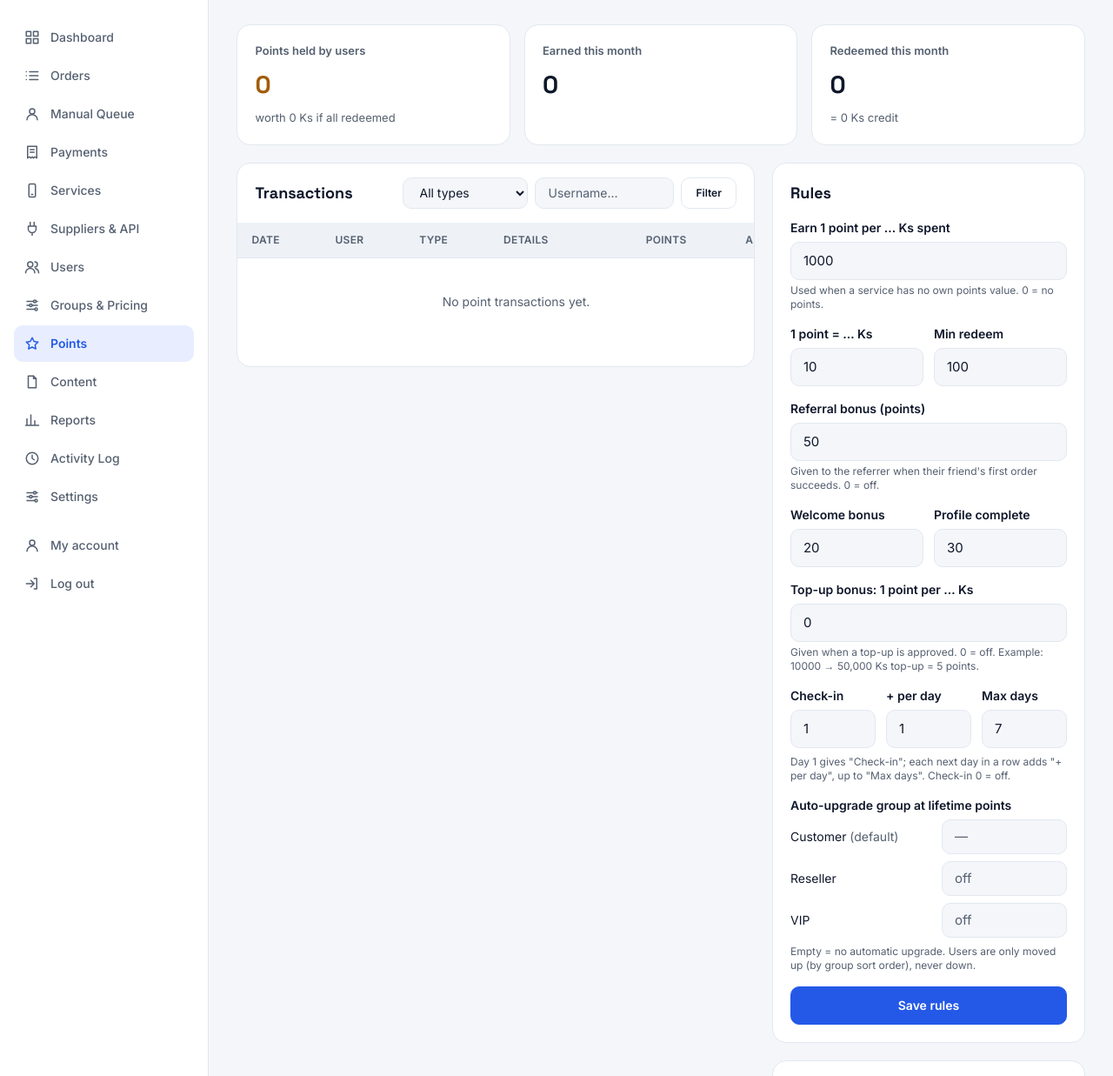
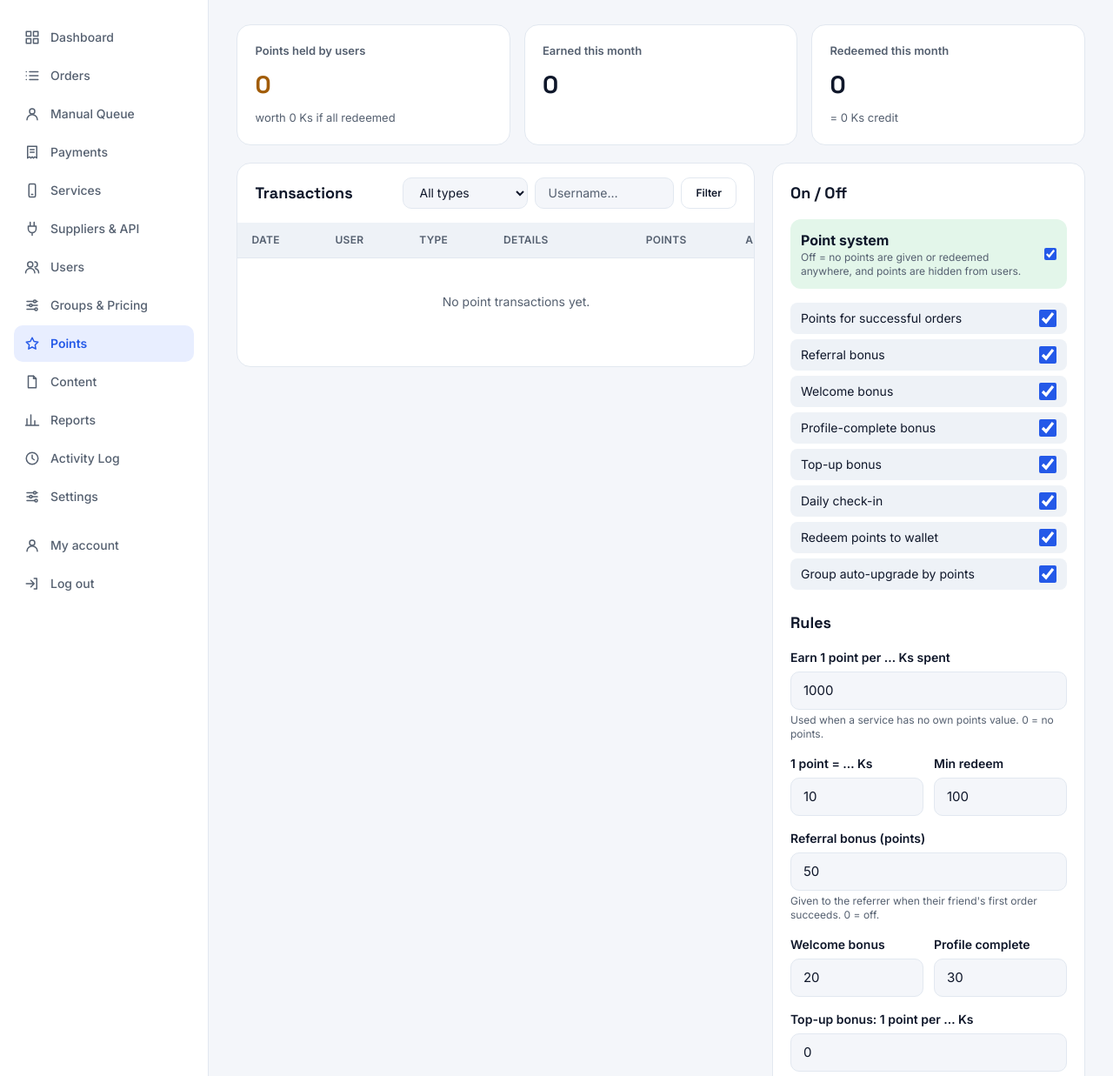
Before and after one commit to shwesiads-ctrl/UnlockHub, a Laravel app: page /admin/points in a window 1280 px wide. Shown: the part 77-1314 px from the top of the page at 87% size. Run offline with Laravel 12, Linux system fonts and the light colour scheme; the visitor is signed in with stand-in values (Sample User, id 1); data comes from the database, SQL or seed files in the repository; data that the repository does not hold is empty; style sheets or scripts are compiled from the project's sources; some libraries are stand-ins or nearby versions.

Commit message:
Points: master on/off and per-feature switches
- Admin › Points › On / Off: whole point system, plus orders, referral, welcome,
  profile, top-up, daily check-in, redeem and group auto-upgrade separately
- PointService::rules() returns 0 for anything switched off, so orders,
  check-in, top-ups, referrals and views all follow the switches; rawRules()
  keeps the saved numbers for the admin form
- System off: points hidden from headers, account menu, dashboard and service
  pages; points page and redeem are blocked; balances are kept

Co-Authored-By: Claude Opus 5.5 <noreply@anthropic.com>
Claude-Session: https://claude.ai/code/session_01JkMMX83bYHTZuy9r3QyGNs

```diff
--- a/app/Http/Controllers/Account/PointsController.php
+++ b/app/Http/Controllers/Account/PointsController.php
@@ -30,6 +30,8 @@ class PointsController extends Controller
 
     public function index(Request $request): View
     {
+        abort_unless(PointService::systemOn(), 404);
+
         $user = $request->user()->load('group');
         $rules = PointService::rules();
 
@@ -76,6 +78,8 @@ class PointsController extends Controller
 
     public function redeem(Request $request): RedirectResponse
     {
+        abort_unless(PointService::on('redeem'), 403, 'Redeeming points is turned off.');
+
         $user = $request->user();
         $rules = PointService::rules();
 
--- a/app/Http/Controllers/Admin/PointsController.php
+++ b/app/Http/Controllers/Admin/PointsController.php
@@ -37,7 +37,9 @@ class PointsController extends Controller
         ];
 
         return view('admin.points.index', [
-            'rules' => PointService::rules(),
+            'rules' => PointService::rawRules(),
+            'effective' => PointService::rules(),
+            'features' => PointService::FEATURES,
             'groups' => UserGroup::orderBy('sort')->get(),
             'transactions' => $transactions,
             'totals' => $totals,
@@ -62,6 +64,11 @@ class PointsController extends Controller
             'thresholds' => ['array'],
             'thresholds.*' => ['nullable', 'integer', 'min:1'],
         ]);
+
+        Setting::put('points.enabled', $request->boolean('enabled') ? '1' : '0');
+        foreach (array_keys(PointService::FEATURES) as $feature) {
+            Setting::put("points.on.{$feature}", $request->boolean("on_{$feature}") ? '1' : '0');
+        }
 
         foreach (['per_ks', 'redeem_rate', 'redeem_min', 'referral_bonus', 'signup_bonus', 'profile_bonus', 'topup_per_ks', 'checkin_points', 'checkin_streak_bonus', 'checkin_streak_max'] as $key) {
             Setting::put('points.'.$key, (string) $data[$key]);
--- a/app/Models/Service.php
+++ b/app/Models/Service.php
@@ -89,11 +89,15 @@ class Service extends Model
     /** Points earned for one successful order of this service. */
     public function pointsFor(string $price): int
     {
+        if (! \App\Services\PointService::on('order')) {
+            return 0;
+        }
+
         if ($this->points !== null) {
             return $this->points;
         }
 
-        $perKs = (int) setting('points.per_ks', 1000); // 1 point per X Ks
+        $perKs = \App\Services\PointService::rules()['per_ks']; // 1 point per X Ks
 
         return $perKs > 0 ? intdiv((int) $price, $perKs) : 0;
     }
--- a/app/Services/PointService.php
+++ b/app/Services/PointService.php
@@ -36,8 +36,55 @@ class PointService
         return $points > 0 ? $this->apply($user, -$points, $type, $reference, $description) : null;
     }
 
-    /** Settings with defaults, in one place for views and logic. */
+    /** Parts of the point system that can be switched on/off in Admin › Points. */
+    public const FEATURES = [
+        'order' => 'Points for successful orders',
+        'referral' => 'Referral bonus',
+        'signup' => 'Welcome bonus',
+        'profile' => 'Profile-complete bonus',
+        'topup' => 'Top-up bonus',
+        'checkin' => 'Daily check-in',
+        'redeem' => 'Redeem points to wallet',
+        'upgrade' => 'Group auto-upgrade by points',
+    ];
+
+    /** Master switch for the whole point system. */
+    public static function systemOn(): bool
+    {
+        return setting('points.enabled', '1') === '1';
+    }
+
+    public static function on(string $feature): bool
+    {
+        return self::systemOn() && setting("points.on.{$feature}", '1') === '1';
+    }
+
+    /**
+     * Effective rules: anything switched off counts as 0, so every caller
+     * (orders, check-in, top-ups, views) respects the switches automatically.
+     */
     public static function rules(): array
+    {
+        $r = self::rawRules();
+
+        $off = [
+            'order' => ['per_ks'], 'referral' => ['referral_bonus'], 'signup' => ['signup_bonus'],
+            'profile' => ['profile_bonus'], 'topup' => ['topup_per_ks'], 'checkin' => ['checkin_points'],
+            'redeem' => ['redeem_rate'],
+        ];
+        foreach ($off as $feature => $keys) {
+            if (! self::on($feature)) {
+                foreach ($keys as $k) {
+                    $r[$k] = 0;
+                }
+            }
+        }
+
+        return $r;
+    }
+
+    /** Values as saved (for the admin form). */
+    public static function rawRules(): array
     {
         return [
             'per_ks' => (int) setting('points.per_ks', 1000),
@@ -59,7 +106,7 @@ class PointService
         $rules = self::rules();
 
         if ($rules['redeem_rate'] <= 0) {
-            throw new InvalidArgumentException('Redeeming points is turned off.');
+            throw new InvalidArgumentException('Redeeming points is turned off right now.');
         }
 
         if ($points < $rules['redeem_min']) {
@@ -203,6 +250,10 @@ class PointService
     /** Move the user up to the highest group whose threshold they've reached. Never moves down. */
     public function maybeUpgradeGroup(User $user): void
     {
+        if (! self::on('upgrade')) {
+            return;
+        }
+
         $groups = UserGroup::whereNotNull('min_points_for_auto_upgrade')
             ->where('min_points_for_auto_upgrade', '>', 0)
             ->orderByDesc('min_points_for_auto_upgrade')->get();
--- a/resources/views/account/dashboard.blade.php
+++ b/resources/views/account/dashboard.blade.php
@@ -22,11 +22,13 @@
         <span class="font-display text-[30px] font-bold">{{ money($user->balance) }}</span>
         <a href="{{ route('account.funds.index') }}" class="text-white hover:text-white text-[13px] font-semibold">Add funds →</a>
     </div>
+    @if (\App\Services\PointService::systemOn())
     <div class="card p-5 flex flex-col gap-2">
         <span class="text-[13px] font-semibold text-muted">Points</span>
         <span class="font-display text-[30px] font-bold text-point">{{ number_format($user->points) }} pts</span>
         <span class="text-[13px] text-muted">= {{ money($pointsValue) }} credit · <a href="{{ route('account.points') }}">Redeem</a></span>
     </div>
+    @endif
     <div class="card p-5 flex flex-col gap-2">
         <span class="text-[13px] font-semibold text-muted">Orders in process</span>
         <span class="font-display text-[30px] font-bold">{{ $stats['open'] }}</span>
--- a/resources/views/account/points.blade.php
+++ b/resources/views/account/points.blade.php
@@ -92,6 +92,8 @@
                 </div>
                 <div class="flex justify-between text-sm p-3 rounded-[10px] bg-point-soft text-point font-semibold"><span>You get</span><span data-redeem-value>{{ money(old('points', $user->points) * $rules['redeem_rate']) }}</span></div>
                 <button class="btn btn-primary">Convert to wallet credit</button>
+            @elseif ($rules['redeem_rate'] <= 0)
+                <div class="rounded-[10px] px-3 py-2.5 bg-surface-2 text-sm text-muted">Redeeming points is turned off right now. Your points are kept.</div>
             @else
                 <div class="rounded-[10px] px-3 py-2.5 bg-surface-2 text-sm text-muted">
                     You need {{ number_format(max(0, $rules['redeem_min'] - $user->points)) }} more points to redeem.
--- a/resources/views/admin/points/index.blade.php
+++ b/resources/views/admin/points/index.blade.php
@@ -49,7 +49,25 @@
     <aside class="flex-[1_1_360px] min-w-0 flex flex-col gap-5">
         <form method="POST" action="{{ route('admin.points.rules') }}" class="card p-5 flex flex-col gap-4">
             @csrf @method('PUT')
-            <h2 class="m-0 text-lg font-bold">Rules</h2>
+            <h2 class="m-0 text-lg font-bold">On / Off</h2>
+            <label class="flex items-center justify-between gap-3 p-3 rounded-xl {{ setting('points.enabled', '1') === '1' ? 'bg-ok-soft' : 'bg-danger-soft' }}">
+                <span class="flex flex-col">
+                    <span class="font-bold">Point system</span>
+                    <span class="text-xs text-muted">Off = no points are given or redeemed anywhere, and points are hidden from users.</span>
+                </span>
+                <input type="checkbox" name="enabled" value="1" class="w-6 h-6 accent-[var(--uh-brand)]" @checked(setting('points.enabled', '1') === '1')>
+            </label>
+            <fieldset class="m-0 p-0 border-0 grid gap-1.5">
+                <legend class="sr-only">Features</legend>
+                @foreach ($features as $key => $label)
+                    <label class="flex items-center justify-between gap-3 px-3 py-2 rounded-lg bg-surface-2 text-sm">
+                        <span>{{ $label }}</span>
+                        <input type="checkbox" name="on_{{ $key }}" value="1" class="w-5 h-5 accent-[var(--uh-brand)]" @checked(setting("points.on.{$key}", '1') === '1')>
+                    </label>
+                @endforeach
+            </fieldset>
+
+            <h2 class="m-0 text-lg font-bold pt-2">Rules</h2>
             <div>
                 <label for="per_ks" class="label">Earn 1 point per … Ks spent</label>
                 <input id="per_ks" name="per_ks" type="number" min="0" value="{{ old('per_ks', $rules['per_ks']) }}" class="input h-11">
--- a/resources/views/layouts/account.blade.php
+++ b/resources/views/layouts/account.blade.php
@@ -25,6 +25,7 @@
         @endphp
         <nav aria-label="Account" class="flex flex-col gap-0.5">
             @foreach ($nav as [$label, $icon, $route])
+                @continue($route === 'account.points' && ! \App\Services\PointService::systemOn())
                 <a href="{{ Route::has($route) ? route($route) : '#' }}" @class(['side-link', 'active' => request()->routeIs($route)])>
                     <x-icon :name="$icon" /><span>{{ __($label) }}</span>
                 </a>
@@ -47,7 +48,9 @@
             </div>
             <div class="ml-auto flex items-center gap-2 flex-wrap">
                 <span class="btn bg-ok-soft text-ok border-transparent font-bold"><x-icon name="wallet" size="16" />{{ money(auth()->user()->balance) }}</span>
-                <span class="btn bg-point-soft text-point border-transparent font-bold"><x-icon name="star" size="16" />{{ number_format(auth()->user()->points) }} pts</span>
+                @if (\App\Services\PointService::systemOn())
+                    <a href="{{ route('account.points') }}" class="btn bg-point-soft text-point border-transparent font-bold hover:text-point"><x-icon name="star" size="16" />{{ number_format(auth()->user()->points) }} pts</a>
+                @endif
                 <x-notification-bell />
                 <x-theme-toggle />
                 <a href="{{ route('account.profile') }}" aria-label="My profile" class="no-underline"><x-avatar :user="auth()->user()" :size="44" /></a>
--- a/resources/views/layouts/app.blade.php
+++ b/resources/views/layouts/app.blade.php
@@ -36,7 +36,9 @@
                 <x-notification-bell />
                 @auth
                     <a href="{{ route('account.dashboard') }}" class="btn bg-ok-soft text-ok border-transparent font-bold hover:text-ok"><x-icon name="wallet" size="16" />{{ money(auth()->user()->balance) }}</a>
-                    <a href="{{ route('account.dashboard') }}" class="btn bg-point-soft text-point border-transparent font-bold hover:text-point"><x-icon name="star" size="16" />{{ number_format(auth()->user()->points) }} pts</a>
+                    @if (\App\Services\PointService::systemOn())
+                        <a href="{{ route('account.points') }}" class="btn bg-point-soft text-point border-transparent font-bold hover:text-point"><x-icon name="star" size="16" />{{ number_format(auth()->user()->points) }} pts</a>
+                    @endif
                     <a href="{{ route('account.profile') }}" class="no-underline" aria-label="My profile"><x-avatar :user="auth()->user()" :size="44" /></a>
                 @else
                     <a href="{{ route('login') }}" class="btn">{{ __('Login') }}</a>
--- a/resources/views/services/index.blade.php
+++ b/resources/views/services/index.blade.php
@@ -1,6 +1,7 @@
 @extends('layouts.app', ['title' => 'Services & Pricing'])
 
 @section('content')
+@php $pointsOn = \App\Services\PointService::on('order'); @endphp
 <div class="max-w-7xl mx-auto px-4 sm:px-8 py-8 flex flex-col gap-5">
     <div class="flex flex-col gap-1.5">
         <h1 class="m-0 text-[34px] font-bold">{{ __('Services & Reseller Pricing') }}</h1>
@@ -65,7 +66,7 @@
                     <tr>
                         <th>{{ __('Service') }}</th>
                         <th>{{ __('Delivery time') }}</th>
-                        <th>{{ __('Points') }}</th>
+                        @if ($pointsOn) <th>{{ __('Points') }}</th> @endif
                         <th class="text-right">{{ __('Price') }}</th>
                         <th><span class="sr-only">Action</span></th>
                     </tr>
@@ -88,7 +89,7 @@
                                 @endif
                             </td>
                             <td class="text-muted whitespace-nowrap">{{ $service->delivery_time ?: '—' }}</td>
-                            <td class="text-point font-semibold whitespace-nowrap">+{{ $service->pointsFor($p) }}</td>
+                            @if ($pointsOn) <td class="text-point font-semibold whitespace-nowrap">+{{ $service->pointsFor($p) }}</td> @endif
                             <td class="text-right font-display font-bold text-[15px] whitespace-nowrap">{{ price($p) }}</td>
                             <td class="text-right"><a href="{{ route('services.show', $service) }}" class="btn btn-primary h-10">{{ __('Order') }}</a></td>
                         </tr>
```
Also changed, not shown: resources/views/services/show.blade.php (+6 -2 lines).
